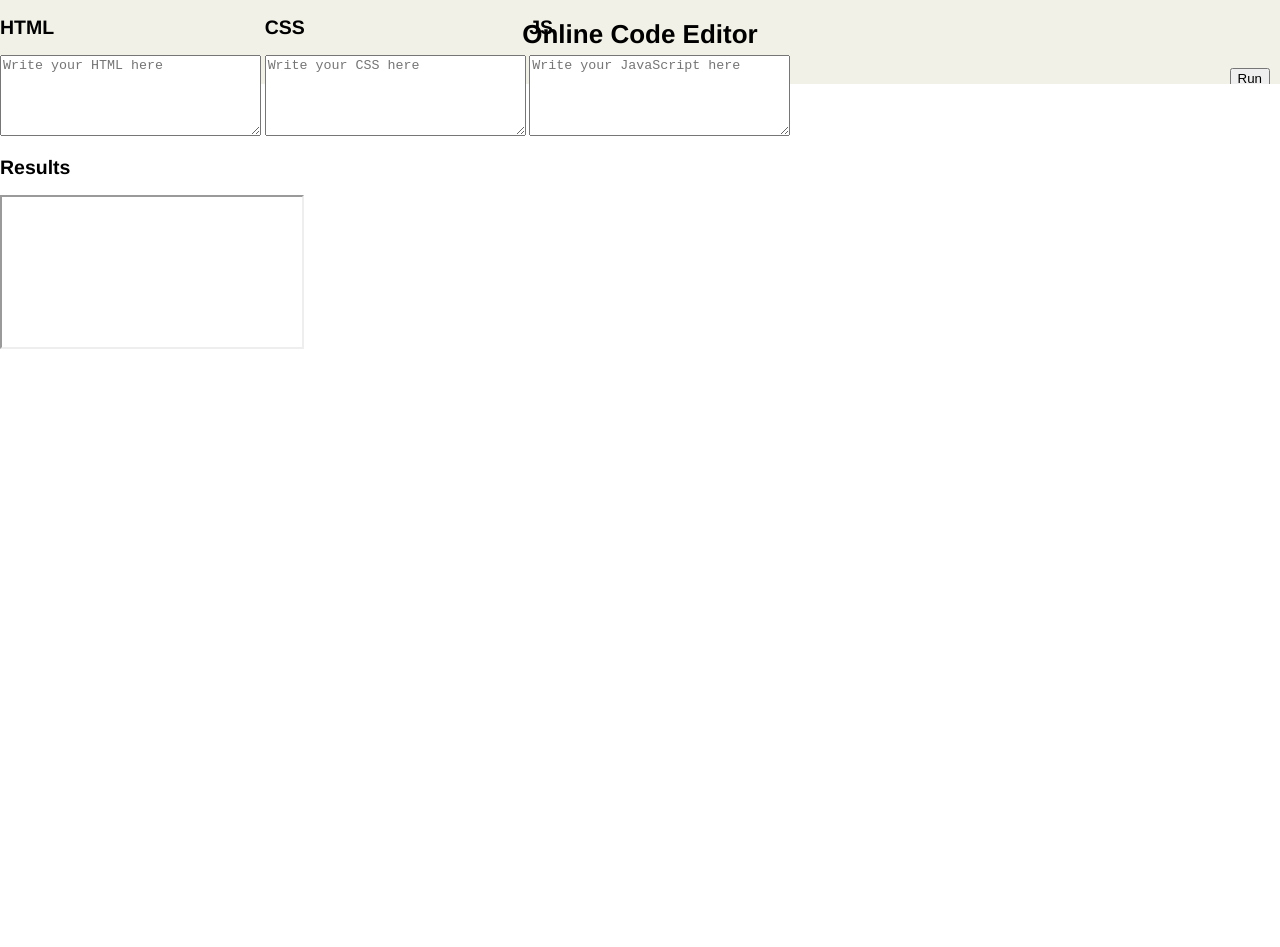
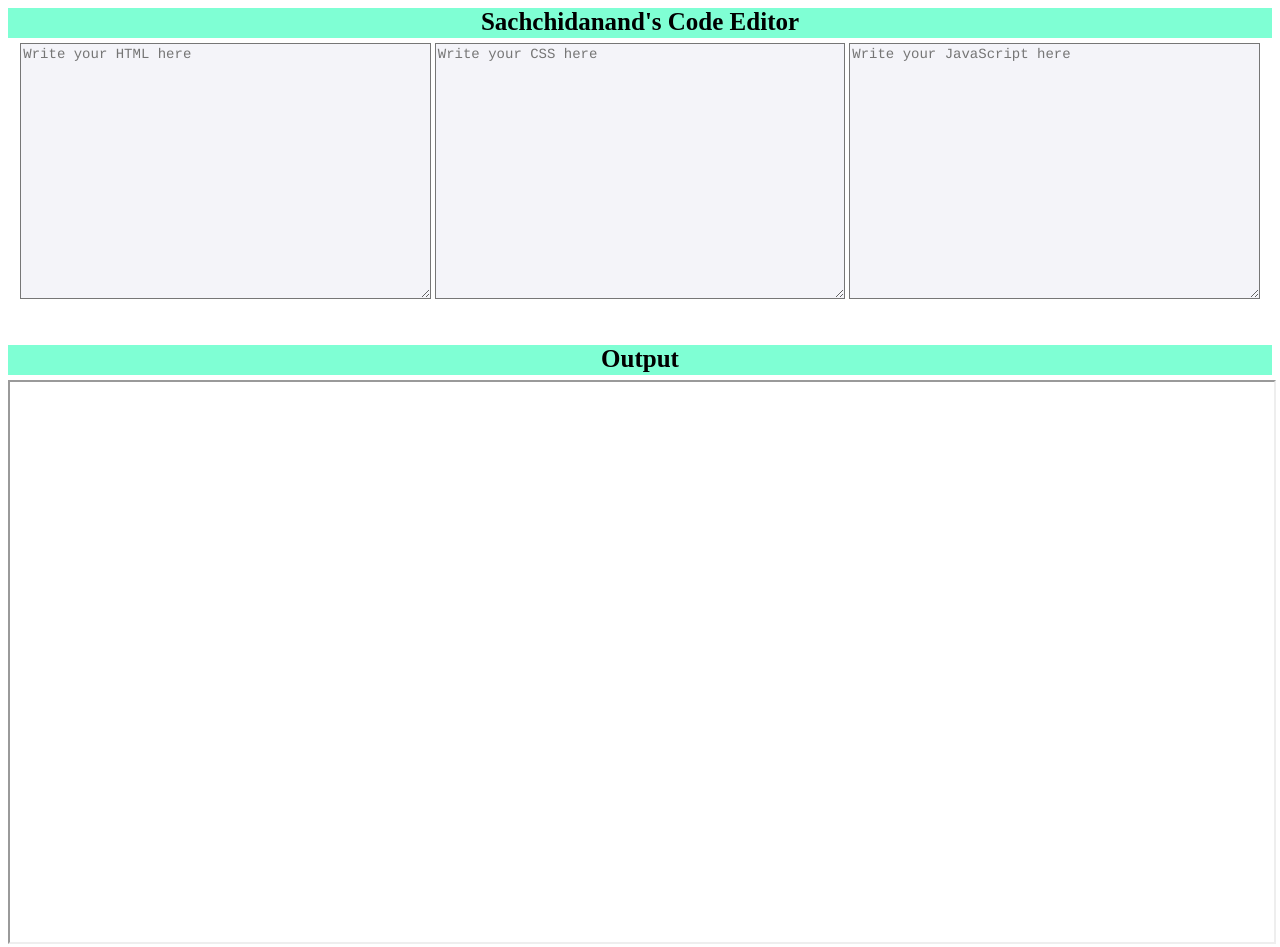
Before and after one commit to sach4008/Online-Code-Editor, a plain HTML site: page index.html in a window 1280 px wide. Before the commit the page ends 800 px from the top, so only its background shows below. Drawn offline with Linux system fonts and the light colour scheme.

Commit message:
working code added

```diff
--- a/css/styles.css
+++ b/css/styles.css
@@ -1,49 +1,44 @@
 body {
-  margin: 0;
-  padding: 0;
-  font-family: system, "Helvetica Neue", Helvetica, Arial;
-  font-size: 13px;
-  min-width: 976px;
-  overflow: hidden;
-  height: 100%;
+  text-align: center;
 }
 
-div {
-  display: block;
+
+.codecontainer textarea{
+  width: 32%;
+  float: top;
+  min-height: 250px;
+  overflow: scroll;
+  margin: auto;
+  display: inline-block;
+  background: #f4f4f9;
+  outline: none;
+  font-family: Courier, sans-serif;
+  font-size: 14px;
 }
 
-.navbar {
-  position: absolute;
-  background-color: #F2F1E7;
+#output iframe {
+  bottom: 0;
+  position: relative;
+  width: 100%;
+  height: 35em;
 }
 
-.codebutton {
-  display: inline-block;
-  position: relative;
-  background-color: #B38240;
-}
-#run {
-  display: inline-block;
-  position: absolute;
-  right: 10px;
+#myself {
+  background-color: aquamarine;
+  width: 100%;
+  height: 30px;
+  text-decoration-color: black;
+  font-size: 25px;
+  font-weight: bold;
+  margin-bottom: 5px;
 }
 
-#panel {
-  text-align: center;
-  overflow: hidden;
-  position: absolute;
-  top: 0;
+h5{
+  background-color: aquamarine;
   width: 100%;
-  padding-top: 2px;
-  padding-bottom: 1px;
-  z-index: 0;
+  height: 30px;
+  text-decoration-color: black;
+  font-size: 25px;
+  font-weight: bold;
+  margin-bottom: 5px;
 }
-
-#logo {
-  position: relative;
-}
-
-.codecontainer {
-  position: relative;
-  display: inline-block;
-}
--- a/index.html
+++ b/index.html
@@ -8,38 +8,19 @@
     <link rel="stylesheet" href="/css/styles.css">
     <title>Document</title>
 </head>
+
+
 <body>
-
-    <div class="navbar" id="panel">
-        <h1 id="logo">Online Code Editor</h1>
-        <button class="button" id="run">Run</button>
-        <div class="codebutton">
-            <a role="button" class="button group" href="?html" aria-label="HTML Panel: Active">HTML</a>
-            <a role="button" class="button group" href="?css" aria-label="CSS Panel: Inactive">CSS</a>
-            <a role="button" class="button group" href="?css" aria-label="JS Panel: Inactive">JavaScript</a>
-            <a role="button" class="button group" href="?css" aria-label="Results Panel: Inactive">Result</a>
-        </div>
+    <div id="myself">Sachchidanand's Code Editor</div>
+    <div class="codecontainer">
+        <textarea id="htmlCode" oninput="showPreview()" placeholder="Write your HTML here"></textarea>
+        <textarea id="cssCode" oninput="showPreview()" placeholder="Write your CSS here"></textarea>
+        <textarea id="jsCode" oninput="showPreview()" placeholder="Write your JavaScript here"></textarea>
     </div>
-
-    <div class="codecontainer" id="htmlcode">
-        <h2>HTML</h2>
-        <textarea name="html" cols="30" rows="5" placeholder="Write your HTML here"></textarea>
+    <h5>Output</h5>
+    <div id="output">
+        <iframe id="Result"></iframe>
     </div>
-
-    <div class="codecontainer" id="csscode">
-        <h2>CSS</h2>
-        <textarea name="css" cols="30" rows="5" placeholder="Write your CSS here"></textarea>
-    </div>
-
-    <div class="codecontainer" id="jscode">
-        <h2>JS</h2>
-        <textarea name="html" cols="30" rows="5" placeholder="Write your JavaScript here"></textarea>
-    </div>
-
-    <div>
-        <h2>Results</h2>
-        <iframe src="" sandbox ></iframe>
-    </div>
-
+    <script src="/js/script.js"></script>
 </body>
 </html>
--- a/js/script.js
+++ b/js/script.js
@@ -0,0 +1,9 @@
+function showPreview(){
+    var htmlCode = document.getElementById("htmlCode").value;
+    var cssCode = "<style>" + document.getElementById("cssCode").value + "</style>";
+    var jsCode = "<script>" + document.getElementById("jsCode").value + "</script>";
+    var frame = document.getElementById("Result").contentWindow.document;
+    frame.open();
+    frame.write(htmlCode+cssCode+jsCode);
+    frame.close();
+}
```
